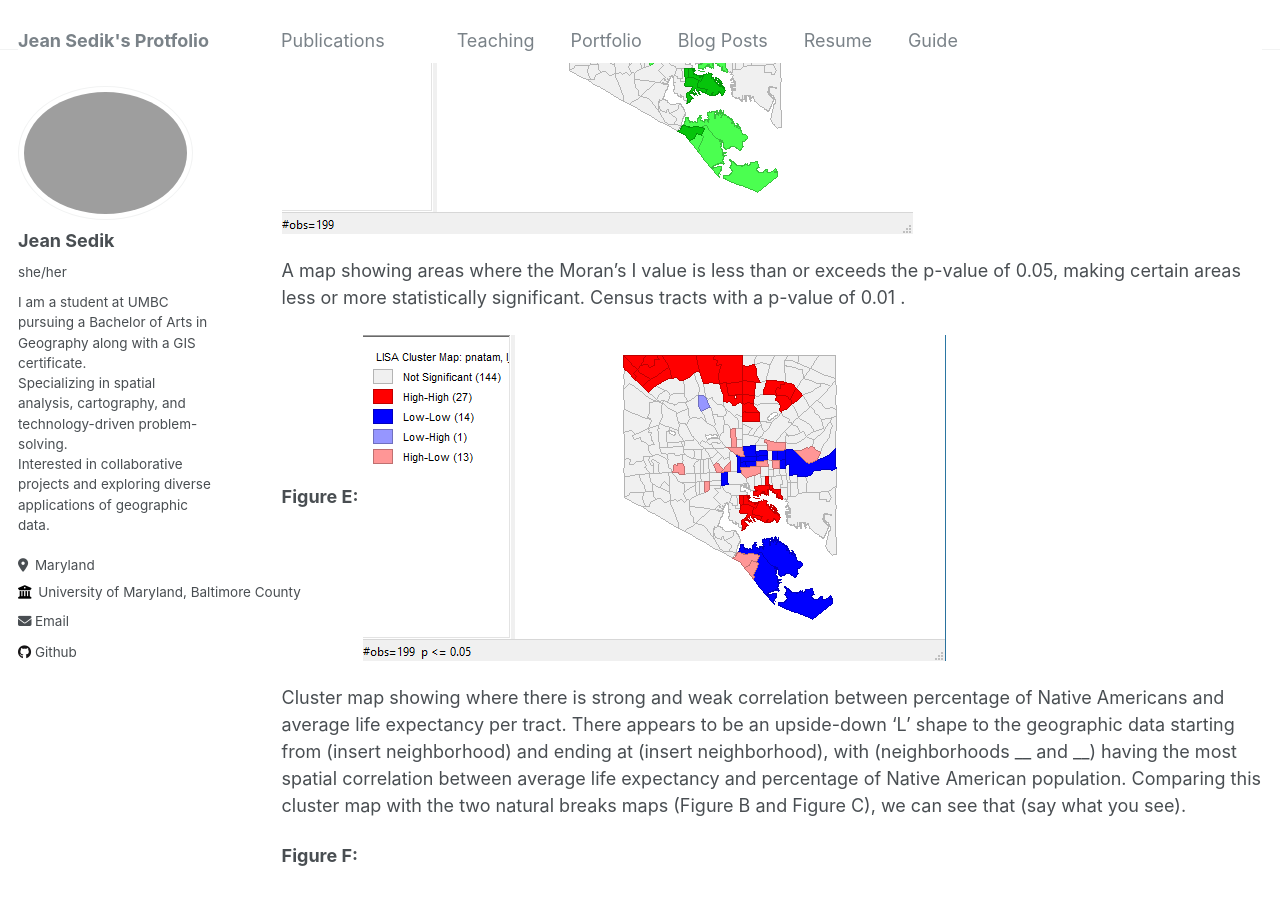
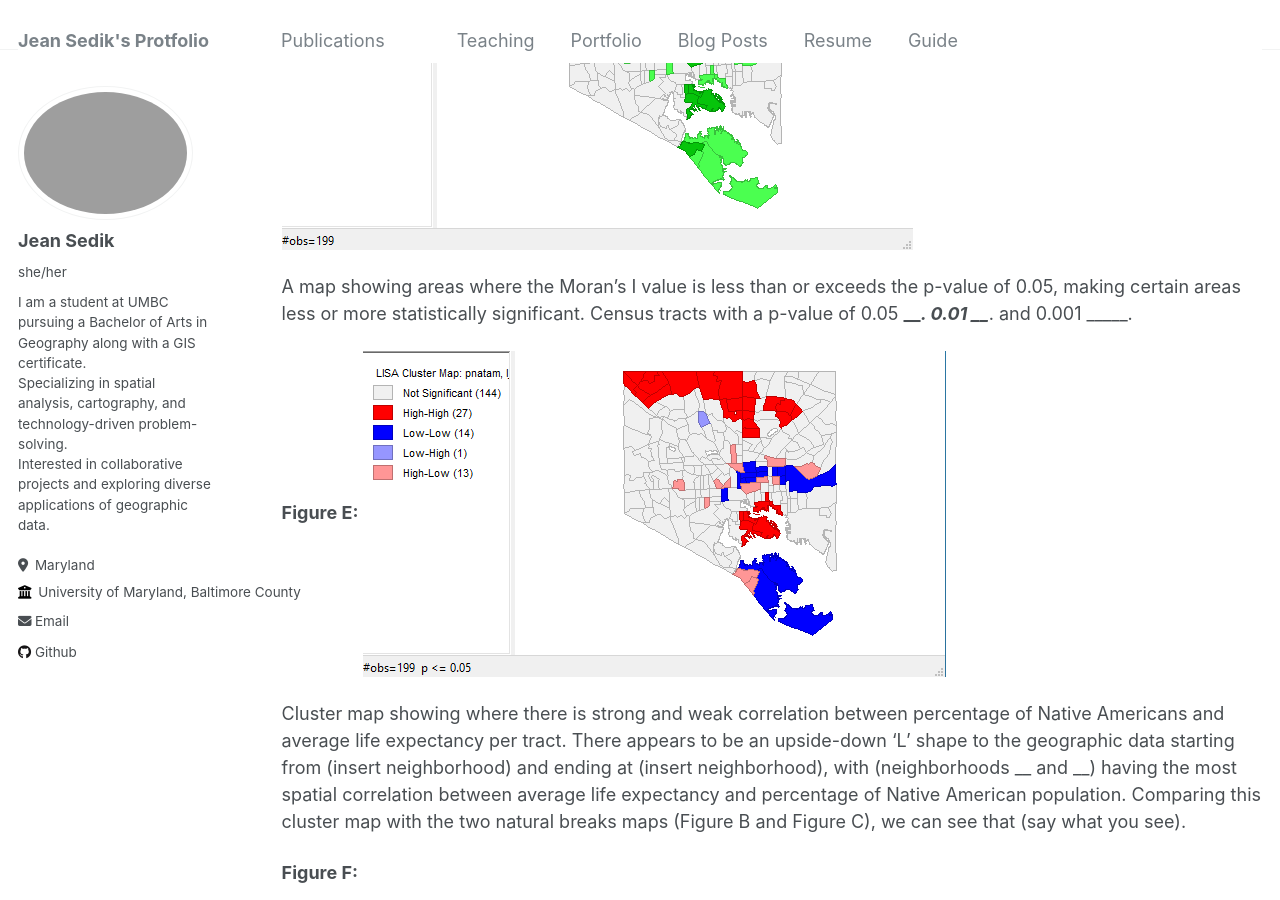
Before and after one commit to VG68490/VG68490.github.io, a Jekyll site: the page built from _pages/finalproj.md, in a window 1280 px wide and 900 px high, scrolled down 2993 px. Built offline with Jekyll 4.4.1, drawn with Linux system fonts in a browser that asks for light colours; some of the changed text lies outside the part shown.

Commit message:
PLEA_finalproj.md

```diff
--- a/_pages/finalproj.md
+++ b/_pages/finalproj.md
@@ -20,7 +20,8 @@
 <h3>Analysis and Results </h3>
 <p> The Moran's I value (Figure A) obtained from the analysis is 0.265, the interpretation of this result suggests a moderate degree of spatial autocorrelation between average life expectancy and the percentage of Native Americans in Baltimore City. However, the Moran’s I value exceeds the conventional significance level of 0.05, leading to the acceptance of the null hypothesis. Thus, there is no significant spatial correlation between these variables at the specified significance level. </p>
 
-Below are six figures to illustrate the spatial distribution of the data.
+
+<h2> Below are six figures to illustrate the spatial distribution of the data. </h2>
 
 
 <b> Figure A: </b>
@@ -50,7 +51,7 @@
 
 ![LISA Significance Map](/images/lisa_sig_map.png)
 
-A map showing areas where the Moran's I value is less than or exceeds the p-value of 0.05, making certain areas less or more statistically significant. Census tracts with a p-value of 0.01 .
+A map showing areas where the Moran's I value is less than or exceeds the p-value of 0.05, making certain areas less or more statistically significant. Census tracts with a p-value of 0.05 _____.  0.01 _____.  and 0.001 _____.
 
 
 <b> Figure E: </b>
@@ -69,7 +70,7 @@
 <p>[write conclusion about results] </p>
 
 <h2>Reflection </h2>
-<h3>On the Final Project </h3>
-<p>[add something] </p>
+<h3> On the Final Project </h3>
+<p> add something </p>
 <h3>On the class overall </h3>
-<p> [add something]</p>
+<p> add something </p>
```
